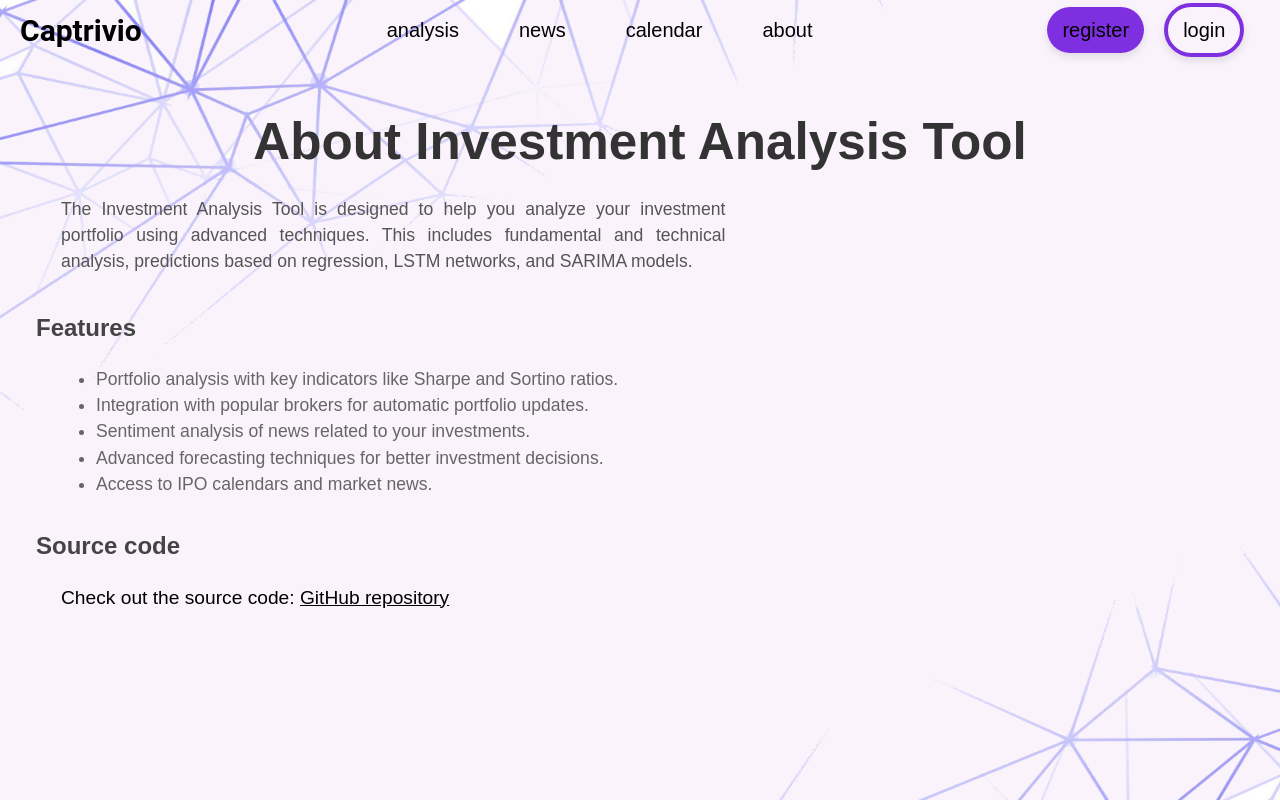
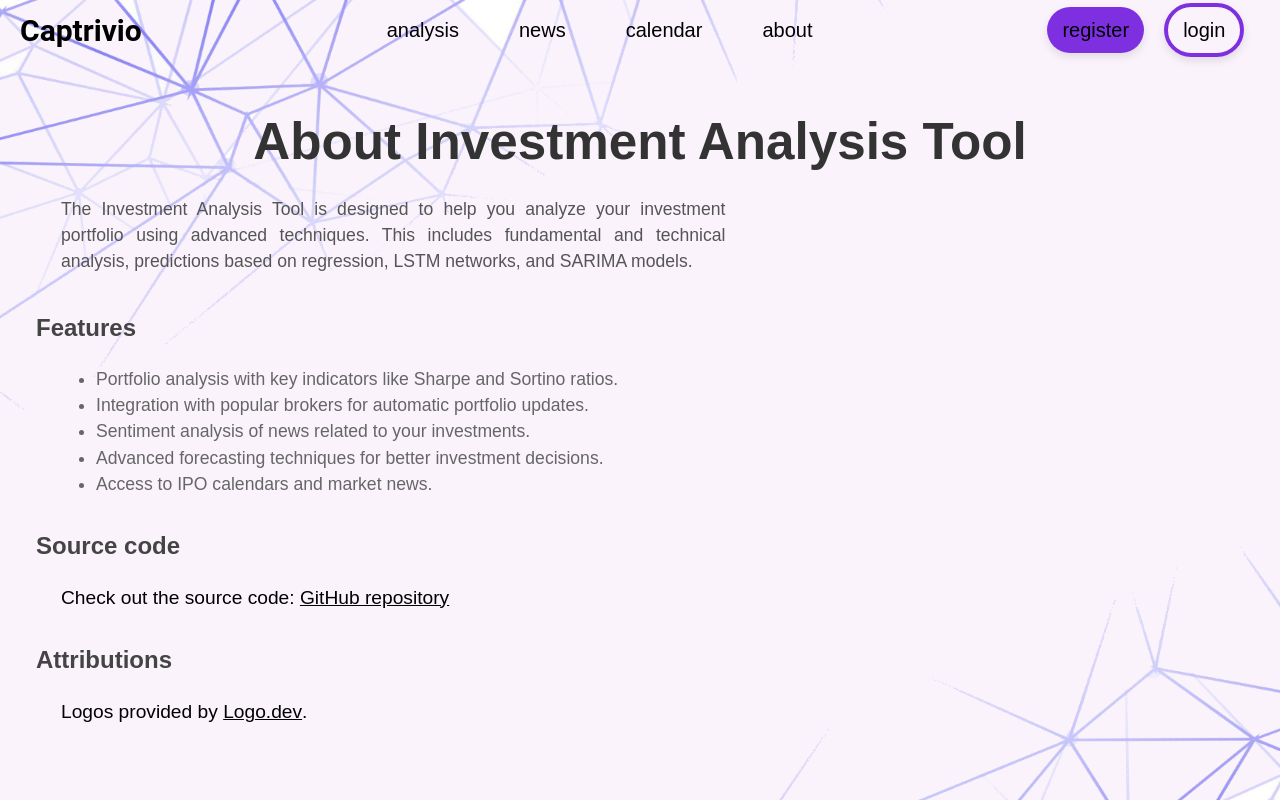
Before and after one commit to SzymonLiszewski/investmentApp, a React (Vite) app in the folder frontend/: page /about in a window 1280 px wide. Built offline with nearby package versions, Linux system fonts and the light colour scheme.

Commit message:
chore: Change image size, add attributions

```diff
--- a/frontend/src/HomePage.css
+++ b/frontend/src/HomePage.css
@@ -36,9 +36,26 @@ body, html{
     margin-right: 5vw;
 }
 
+.homepage-image-wrapper {
+    display: flex;
+    flex-direction: column;
+    align-items: center;
+}
+
+.homepage-image-wrapper img {
+    display: block;
+}
+
 img{
     width: 600px;
     height: 400px;
+}
+
+.image-credit {
+    font-size: 12px;
+    color: #666;
+    margin-top: -20px;
+    margin-bottom: 0;
 }
 
 h1, h3, h4{
--- a/frontend/src/components/styles/AboutPage.css
+++ b/frontend/src/components/styles/AboutPage.css
@@ -47,6 +47,10 @@
     color: black;
 }
 
+.attributions-text {
+    color: black;
+}
+
 .about-container ul {
     list-style-type: disc;
     margin-left: 20px;
--- a/frontend/src/pages/AboutPage.jsx
+++ b/frontend/src/pages/AboutPage.jsx
@@ -23,6 +23,10 @@ const AboutPage = () => {
             <p className="source-code-text">
                 Check out the source code: <a href="https://github.com/SzymonLiszewski/investmentApp" target="_blank" rel="noopener noreferrer">GitHub repository</a>
             </p>
+            <h2>Attributions</h2>
+            <p className="attributions-text">
+                Logos provided by <a href="https://logo.dev" target="_blank" rel="noopener noreferrer">Logo.dev</a>.
+            </p>
         </div>
     );
 };
--- a/frontend/src/pages/HomePage.jsx
+++ b/frontend/src/pages/HomePage.jsx
@@ -53,7 +53,10 @@ function HomePage (){
                   )}
                   <SearchBox navigation={'analysis2'}/>
               </div>
-              <img src={homePageImage}></img>
+              <div className="homepage-image-wrapper">
+                <img src={homePageImage} alt="Investment illustration" />
+                <p className="image-credit">Designed by Freepik</p>
+              </div>
             </div>
             <div className='stock-info-container'>
               <StockSection stocks={stocks} />
```
Also changed, not shown: frontend/src/assets/image1.png.
